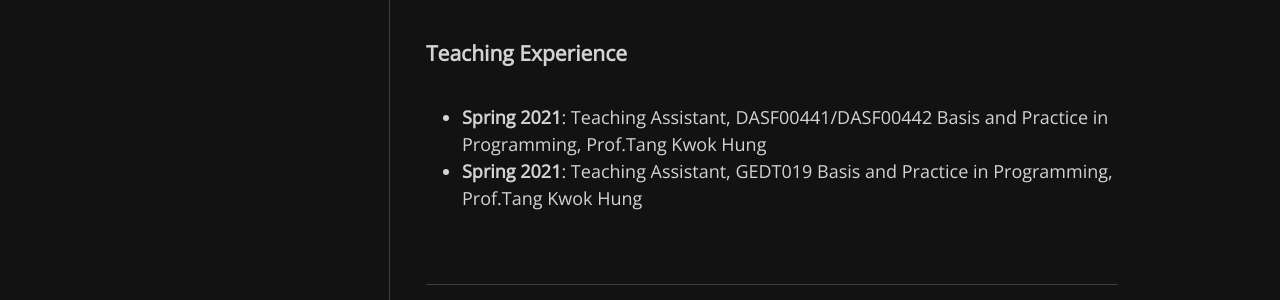
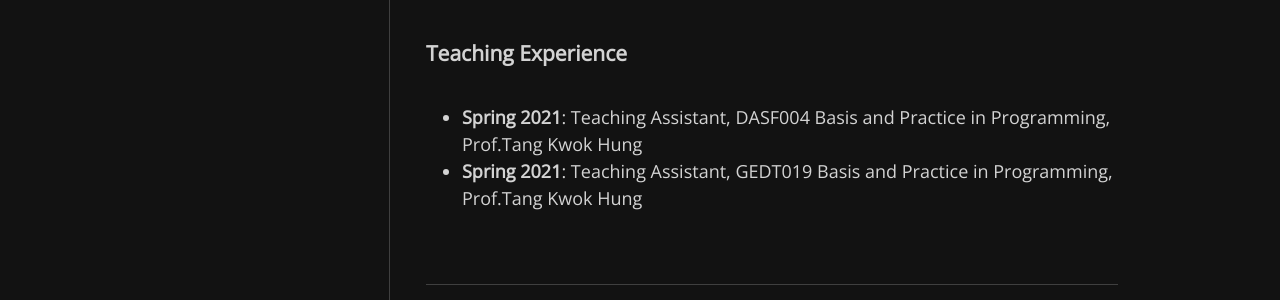
Before and after one commit to SeungHoon00/seunghoon00.github.io, a Jekyll site: the page built from index.html, in a window 1280 px wide. Shown: the part 748-1048 px from the top of the page. Built offline with Jekyll 4.4.1, drawn with Linux system fonts in a browser that asks for light colours; nearby versions of some CDN libraries; some web fonts are replaced; the list of posts is cut into pages by our own code.

Commit message:
Update home.html

```diff
--- a/_layouts/home.html
+++ b/_layouts/home.html
@@ -43,7 +43,7 @@ layout: default
   <section>
     <h3>Teaching Experience</h3>
     <ul>
-      <li><b>Spring 2021</b>: Teaching Assistant, DASF00441/DASF00442 Basis and Practice in Programming, Prof.Tang Kwok Hung</li>
+      <li><b>Spring 2021</b>: Teaching Assistant, DASF004 Basis and Practice in Programming, Prof.Tang Kwok Hung</li>
       <li><b>Spring 2021</b>: Teaching Assistant, GEDT019 Basis and Practice in Programming, Prof.Tang Kwok Hung</li>
     </ul>
   </section>
```
